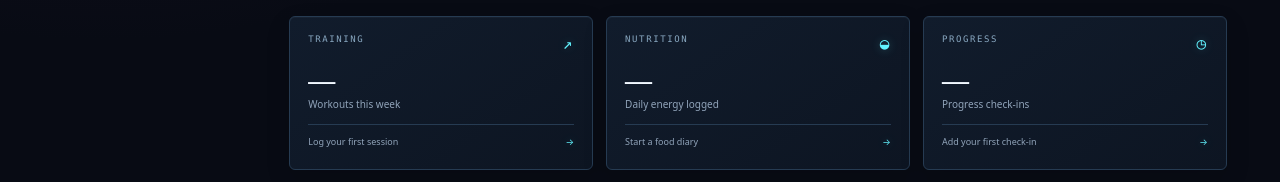
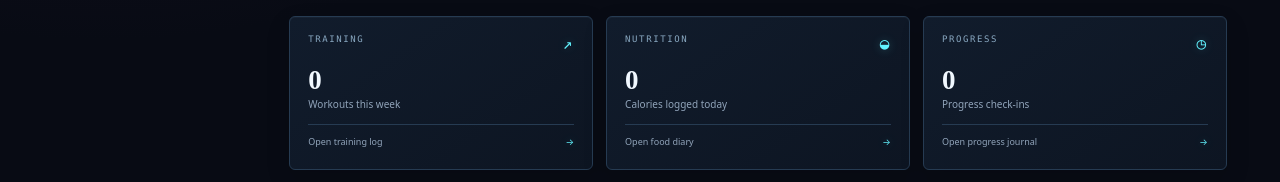
Before and after one commit to CodingBunny06/MyoSphere, a React (Vite) app: page / in a window 1280 px wide. Shown: the part 894-1076 px from the top of the page. Built offline with nearby package versions, Linux system fonts and the light colour scheme.

Commit message:
Connect overview metrics to locally logged fitness data

```diff
--- a/src/App.tsx
+++ b/src/App.tsx
@@ -12,6 +12,19 @@ const themeOptions: { id: Theme; name: string; description: string; colors: stri
   { id: "solar", name: "Solar flare", description: "Amber · molten orange", colors: ["#17100b", "#ffbd59", "#ff704d"] },
 ];
 const sections: Section[] = ["Overview", "Training", "Nutrition", "Progress", "Studio"];
+function readEntries(key: string): Array<Record<string, unknown>> {
+  try {
+    const value = window.localStorage.getItem(key);
+    return value ? (JSON.parse(value) as Array<Record<string, unknown>>) : [];
+  } catch {
+    return [];
+  }
+}
+
+function localDateLabel() {
+  return new Intl.DateTimeFormat(undefined, { weekday: "long", month: "long", day: "numeric" }).format(new Date()).toUpperCase();
+}
+
 const navIcons: Record<Section, string> = {
   Overview: "⌂", Training: "↗", Nutrition: "◒", Progress: "◷", Studio: "✳", Settings: "⚙",
 };
@@ -19,6 +32,7 @@ const navIcons: Record<Section, string> = {
 function App() {
   const [active, setActive] = useState<Section>("Overview");
   const [showProfile, setShowProfile] = useState(false);
+  const [overviewMetrics, setOverviewMetrics] = useState({ workouts: 0, calories: 0, checkIns: 0 });
   const [theme, setTheme] = useState<Theme>(() => {
     const saved = window.localStorage.getItem("myosphere-theme");
     return themeOptions.some((option) => option.id === saved) ? (saved as Theme) : "cyberpunk";
@@ -72,7 +86,7 @@ function App() {
                 </div>
               </section>
               <section className="welcome-row">
-                <div><div className="eyebrow">SUNDAY, NOVEMBER 22</div><h1>Your space to <em>get stronger.</em></h1><p className="subheading">A little progress, consistently made.</p></div>
+                <div><div className="eyebrow">{localDateLabel()}</div><h1>Your space to <em>get stronger.</em></h1><p className="subheading">A little progress, consistently made.</p></div>
                 <div className="streak-card"><span className="streak-symbol">✳</span><div><strong>0 day streak</strong><small>Your next chapter starts today</small></div></div>
               </section>
 
@@ -107,9 +121,9 @@ function App() {
 
               <section className="section-heading"><div><span className="eyebrow">YOUR OVERVIEW</span><h2>The essentials</h2></div><span className="muted-label">A fresh start</span></section>
               <section className="metric-grid">
-                <article className="metric-card"><div className="metric-top"><span>TRAINING</span><span className="metric-icon">↗</span></div><strong>—</strong><p>Workouts this week</p><div className="metric-foot">Log your first session <span>→</span></div></article>
-                <article className="metric-card"><div className="metric-top"><span>NUTRITION</span><span className="metric-icon">◒</span></div><strong>—</strong><p>Daily energy logged</p><div className="metric-foot">Start a food diary <span>→</span></div></article>
-                <article className="metric-card"><div className="metric-top"><span>PROGRESS</span><span className="metric-icon">◷</span></div><strong>—</strong><p>Progress check-ins</p><div className="metric-foot">Add your first check-in <span>→</span></div></article>
+                <article className="metric-card"><div className="metric-top"><span>TRAINING</span><span className="metric-icon">↗</span></div><strong>{overviewMetrics.workouts}</strong><p>Workouts this week</p><div className="metric-foot">Open training log <span>→</span></div></article>
+                <article className="metric-card"><div className="metric-top"><span>NUTRITION</span><span className="metric-icon">◒</span></div><strong>{overviewMetrics.calories.toLocaleString()}</strong><p>Calories logged today</p><div className="metric-foot">Open food diary <span>→</span></div></article>
+                <article className="metric-card"><div className="metric-top"><span>PROGRESS</span><span className="metric-icon">◷</span></div><strong>{overviewMetrics.checkIns}</strong><p>Progress check-ins</p><div className="metric-foot">Open progress journal <span>→</span></div></article>
               </section>
 
               <section className="lower-grid">
```
